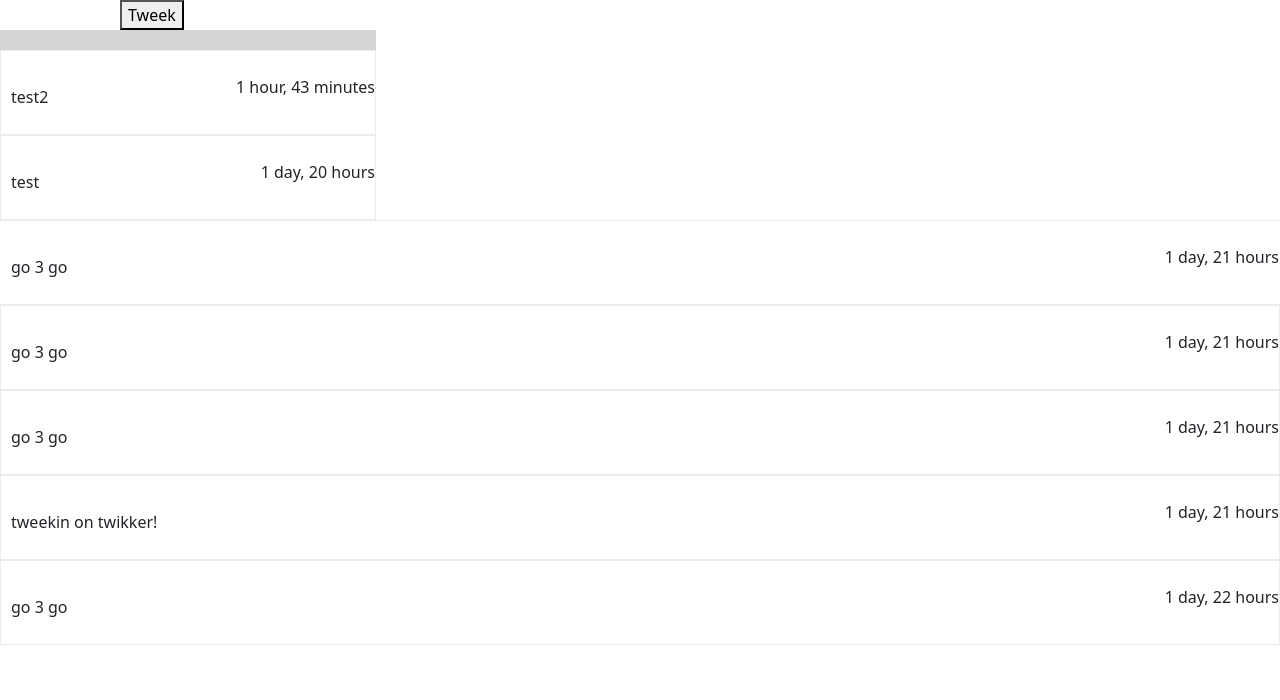
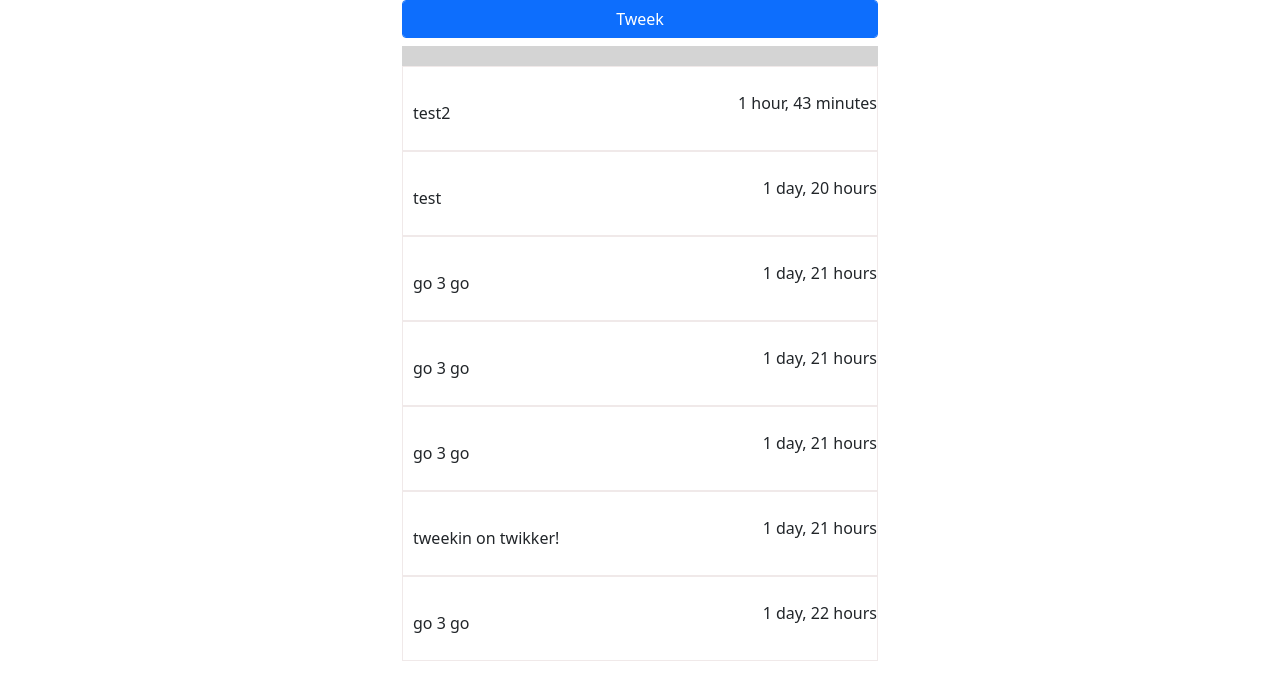
Before and after one commit to cgennari76/django-tweek, a Django app: page / in a window 1280 px wide. Shown: the top 700 px of the page. Run offline with Django 3.2, Linux system fonts and the light colour scheme; data comes from the database, SQL or seed files in the repository; both versions use the stored data as it was after the commit; some libraries are stand-ins or nearby versions.

Commit message:
changed css and js

```diff
--- a/backend/post/templates/index.html
+++ b/backend/post/templates/index.html
@@ -1,17 +1,28 @@
-{% extends 'base.html' %}
-{% load static %}
-{% block content %}
+{% extends 'base.html' %} {% load static %} {% block content %}
+
+<div class="container">
+  <!-- Trigger Open The Modal -->
+  <button id="myBtn" class="btn-primary btn h2 lightBlue get-Started-btn form-control">Tweek</button>
+    <!-- posts with timestamp -->
+    <div class="posts">
+      {% for post in allposts %}
+      <div class="post">
+        <br />
+        <p class="username time" style="float: right">
+          {{post.timestamp | timesince}}
+        </p>
+        <p class="posting" style="margin-bottom: 20px">{{ post.post }}</p>
+      </div>
+      {% endfor %}
+    </div>
+  </div>
+</div>
 
 <div class="row">
-  <div style="width: 400px;">
-      <div style="margin-left: 120px;">
-
-      <!-- Trigger Open The Modal -->
-      <button id="myBtn">Tweek</button>
-
+  <div style="width: 400px">
+    <div style="margin-left: 120px">
       <!-- The Modal -->
       <div id="myModal" class="modal">
-
         <!-- Modal content -->
         <div class="modal-content">
           <div class="modal-header">
@@ -19,11 +30,25 @@
             <h2>Send a tweek</h2>
           </div>
           <div class="modal-body">
-          <form action="{% url 'tweek' %}" method="post" enctype="multipart/form-data">
+            <form
+              action="{% url 'tweek' %}"
+              method="post"
+              enctype="multipart/form-data"
+            >
               {% csrf_token %}
               <span class="ml-2"></span>{{ form.post.label_tag }}
-            <input type='text' class='form-control' placeholder="Post" name='post'>
-            <button type="submit" class="tweekbutton" style="width:100px;float:right;margin:0;">Tweek</button>
+              <input
+                type="text"
+                class="form-control"
+                placeholder="Post"
+                name="post"
+              />
+              <button
+                type="submit"
+                class="btn-primary btn h2 lightBlue get-Started-btn"
+              >
+                Tweek
+              </button>
             </form>
           </div>
           <div class="modal-footer">
@@ -33,14 +58,7 @@
       </div>
     </div>
 
-  <div class="posts">
-    {% for post in allposts %}
-    <div class="post">
-      <br>
-      <p class="username time" style="float:right"> {{post.timestamp | timesince}} </p>
-      <p class="posting" style="margin-bottom:20px;"> {{ post.post }} </p>
+    {% endblock %}
   </div>
 </div>
-      {% endfor %}
-
-{% endblock %}
+</div>
--- a/backend/static/style.css
+++ b/backend/static/style.css
@@ -14,7 +14,9 @@
 
 /* Modal Content/Box */
 .modal-content {
-    width: 600px;
+    top: 100px;
+    max-width: 500px;
+    margin: 0 auto;
     height: 300px;
     background-color: white;
     border: none;
@@ -62,6 +64,7 @@
 .posts{
     display: block ;
     border-top: 20px solid rgb(212, 212, 212);
+    justify-content: space-evenly;
 
 }
 .posting {
@@ -69,3 +72,8 @@
     margin:5px;
     padding: 5px;;
 }
+
+.container{
+    max-width: 500px;
+    margin: 0 auto;
+}
```
Also changed, not shown: backend/db.sqlite3. Lines whose indentation alone changed are shown as unchanged.
